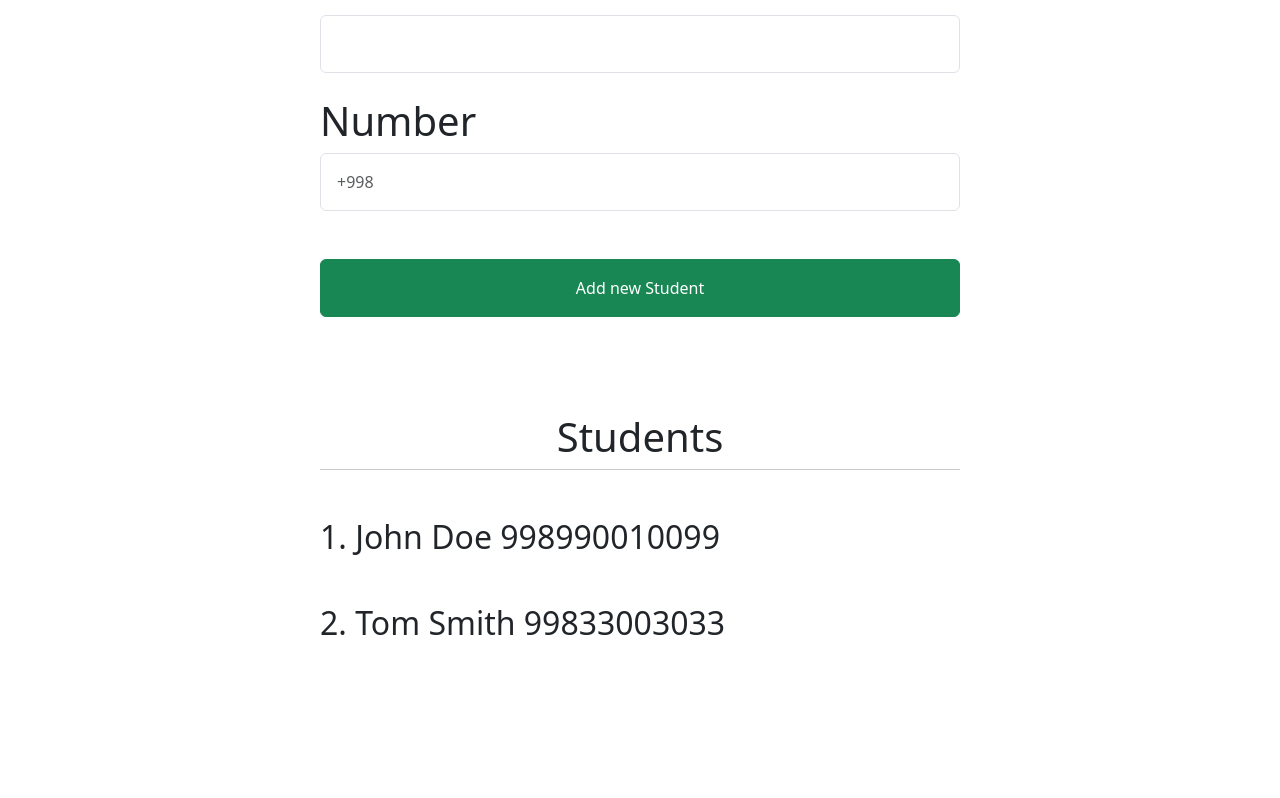
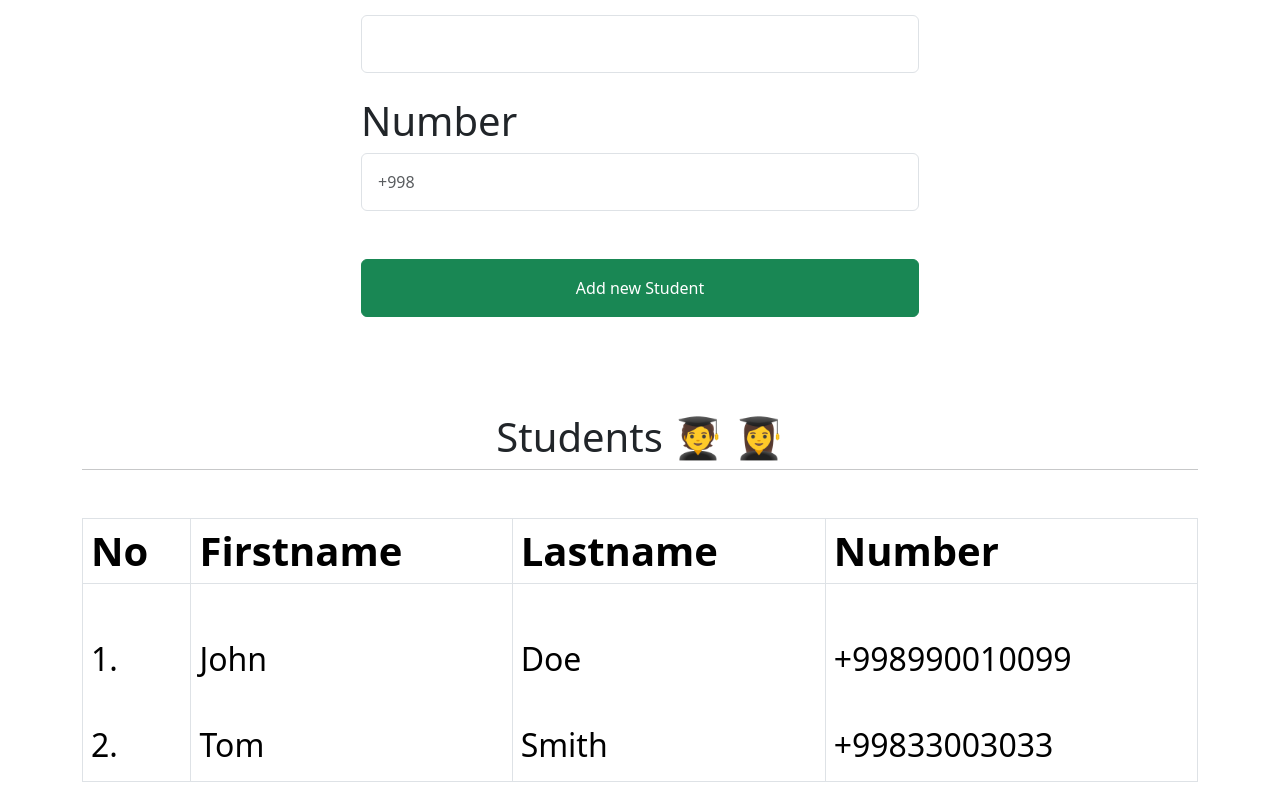
Before and after one commit to Temur00/Month6_Lesson6, a React (Vite) app: page / in a window 1280 px wide. Shown: the part 348-1146 px from the top of the page. Before the commit the page ends 999 px from the top, so only its background shows below. Built offline with nearby package versions, Linux system fonts and the light colour scheme.

Commit message:
smth added

```diff
--- a/src/App.jsx
+++ b/src/App.jsx
@@ -14,7 +14,7 @@ const App = () => {
     <>
       <h1>
         <div className="container pt-4 text-center pb-3">
-          Registration of Students 🧑‍🎓 👩‍🎓!
+          Registration of Students 📝 !
         </div>
         {/* <AddContact /> */}
         <StudentList />
--- a/src/components/StudentList.jsx
+++ b/src/components/StudentList.jsx
@@ -1,4 +1,5 @@
 import React, { useState } from "react";
+import Table from "react-bootstrap/Table";
 
 const StudentList = () => {
   const [student, setStudent] = useState({
@@ -12,20 +13,14 @@ const StudentList = () => {
       id: 1,
       firstName: "John",
       lastName: "Doe",
-      number: +998990010099,
+      number: "+998990010099",
     },
     {
       id: 2,
       firstName: "Tom",
       lastName: "Smith",
-      number: +99833003033,
+      number: "+99833003033",
     },
-    // {
-    //   id: 3,
-    //   firstName: "Jane",
-    //   lastName: "Doe",
-    //   number: +99880880088,
-    // },
   ]);
 
   const addToList = (e) => {
@@ -39,9 +34,9 @@ const StudentList = () => {
   };
 
   return (
-    <div className="w-50 mx-auto">
+    <div className="container">
       <hr />
-      <form onSubmit={addToList}>
+      <form onSubmit={addToList} className="w-50 mx-auto">
         <div className=" d-block pt-5">
           <label className="form-label" htmlFor="firstName">
             Firstname
@@ -103,16 +98,56 @@ const StudentList = () => {
         </div>
       </form>
       <br />
-      <div className="mt-5 text-center">Students</div>
-      <hr className="mt-2 " />
+      <div className="mt-5 text-center">Students 🧑‍🎓 👩‍🎓</div>
+      <hr className="mt-2 mb-5" />
       <div>
-        {students.map((st, i) => (
-          <div key={st.id}>
-            <h2 className="mt-5">
-              {i + 1}. {st.firstName} {st.lastName} {st.number}
-            </h2>
-          </div>
-        ))}
+        <Table bordered hover className="container">
+          <thead>
+            <tr>
+              <th>No</th>
+              <th>Firstname</th>
+              <th>Lastname</th>
+              <th>Number</th>
+              {/* <th>Action</th> */}
+            </tr>
+          </thead>
+          <tbody>
+            <tr>
+              <td>
+                {" "}
+                {students.map((st, i) => (
+                  <div key={st.id}>
+                    <h2 className="mt-5">{i + 1}.</h2>
+                  </div>
+                ))}
+              </td>
+              <td>
+                {" "}
+                {students.map((st) => (
+                  <div key={st.id}>
+                    <h2 className="mt-5"> {st.firstName}</h2>
+                  </div>
+                ))}
+              </td>
+              <td>
+                {" "}
+                {students.map((st) => (
+                  <div key={st.id}>
+                    <h2 className="mt-5"> {st.lastName}</h2>
+                  </div>
+                ))}
+              </td>
+              <td>
+                {" "}
+                {students.map((st) => (
+                  <div key={st.id}>
+                    <h2 className="mt-5">{st.number}</h2>
+                  </div>
+                ))}
+              </td>
+            </tr>
+          </tbody>
+        </Table>
       </div>
     </div>
   );
```
